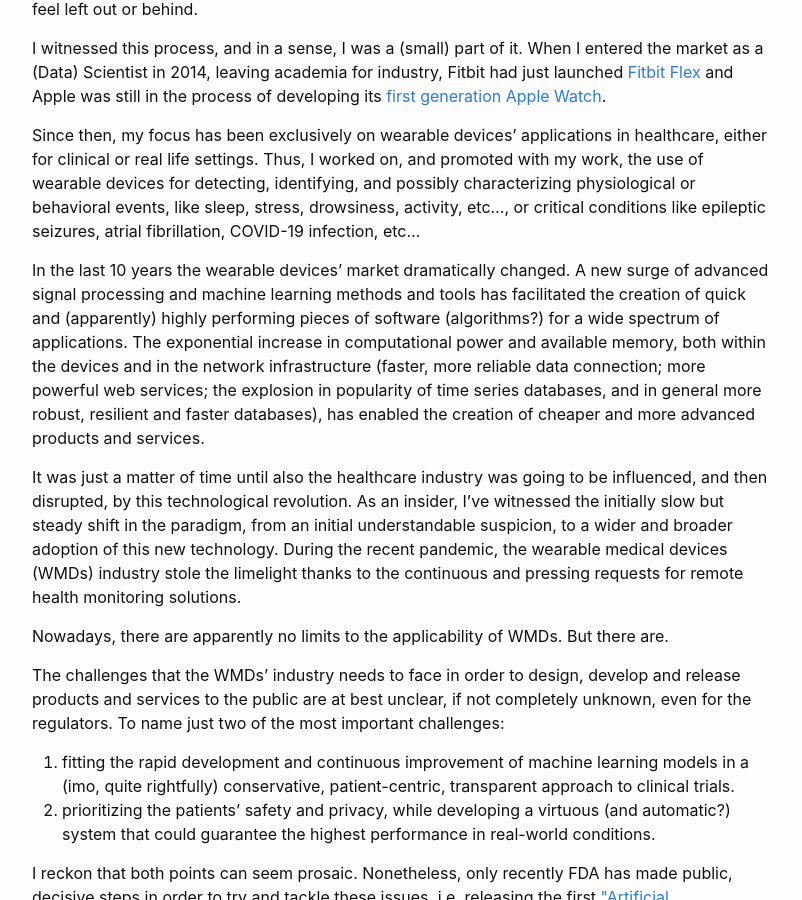
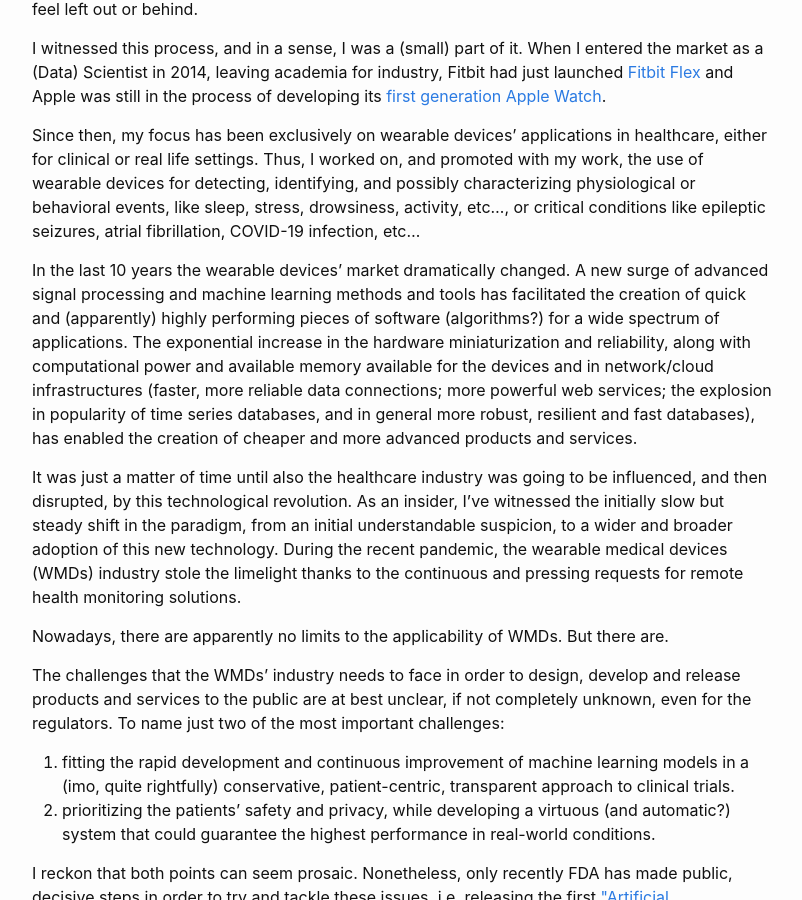
Before and after one commit to fonorati/fittowear, a Jekyll site: the page built from docs/_posts/2021-02-17-first-post.md, in a window 1280 px wide and 900 px high, scrolled down 322 px. Shown: the whole window, without its empty margins (238-1040 px from the left). Built offline with Jekyll 4.4.1, drawn with Linux system fonts in a browser that asks for light colours.

Commit message:
Update 2021-02-17-first-post.md

```diff
--- a/docs/_posts/2021-02-17-first-post.md
+++ b/docs/_posts/2021-02-17-first-post.md
@@ -13,7 +13,7 @@
 
 Since then, my focus has been exclusively on wearable devices' applications in healthcare, either for clinical or real life settings. Thus, I worked on, and promoted with my work, the use of wearable devices for detecting, identifying, and possibly characterizing physiological or behavioral events, like sleep, stress, drowsiness, activity, etc..., or critical conditions like epileptic seizures, atrial fibrillation, COVID-19 infection, etc...
 
-In the last 10 years the wearable devices' market dramatically changed. A new surge of advanced signal processing and machine learning methods and tools has facilitated the creation of quick and (apparently) highly performing pieces of software (algorithms?) for a wide spectrum of applications. The exponential increase in computational power and available memory, both within the devices and in the network infrastructure (faster, more reliable data connection; more powerful web services; the explosion in popularity of time series databases, and in general more robust, resilient and faster databases), has enabled the creation of cheaper and more advanced products and services.
+In the last 10 years the wearable devices' market dramatically changed. A new surge of advanced signal processing and machine learning methods and tools has facilitated the creation of quick and (apparently) highly performing pieces of software (algorithms?) for a wide spectrum of applications. The exponential increase in the hardware miniaturization and reliability, along with computational power and available memory available for the devices and in network/cloud infrastructures (faster, more reliable data connections; more powerful web services; the explosion in popularity of time series databases, and in general more robust, resilient and fast databases), has enabled the creation of cheaper and more advanced products and services.
 
 It was just a matter of time until also the healthcare industry was going to be influenced, and then disrupted, by this technological revolution. As an insider, I've witnessed the initially slow but steady shift in the paradigm, from an initial understandable suspicion, to a wider and broader adoption of this new technology. During the recent pandemic, the wearable medical devices (WMDs) industry stole the limelight thanks to the continuous and pressing requests for remote health monitoring solutions.
 
```
